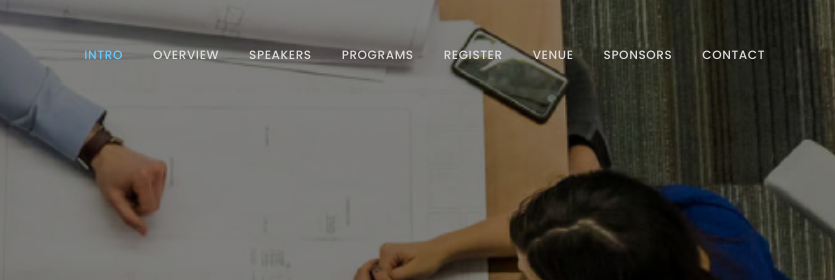
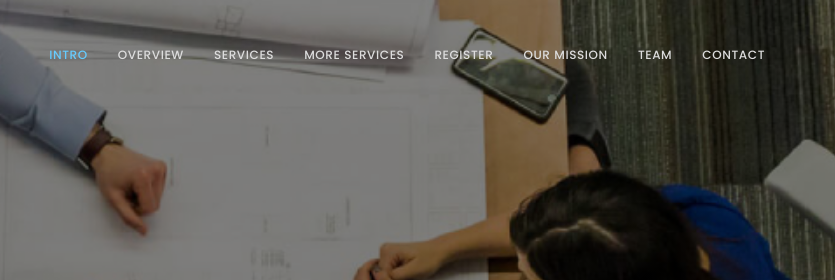
Before and after one commit to utfindia/charted-accountant, a plain HTML site: page index.html in a window 1280 px wide. Shown: the top 280 px of the page, 445-1280 px from the left. Drawn offline with Linux system fonts and the light colour scheme.

Commit message:
changed team image and header

```diff
--- a/index.html
+++ b/index.html
@@ -121,11 +121,11 @@ http://www.templatemo.com/tm-486-new-event
      			<ul class="nav navbar-nav navbar-right">
      				<li><a href="#intro" class="smoothScroll">Intro</a></li>
      				<li><a href="#overview" class="smoothScroll">Overview</a></li>
-     				<li><a href="#speakers" class="smoothScroll">Speakers</a></li>
-     				<li><a href="#program" class="smoothScroll">Programs</a></li>
+     				<li><a href="#speakers" class="smoothScroll">Services</a></li>
+     				<li><a href="#program" class="smoothScroll">More Services</a></li>
      				<li><a href="#register" class="smoothScroll">Register</a></li>
-     				<li><a href="#venue" class="smoothScroll">Venue</a></li>
-     				<li><a href="#sponsors" class="smoothScroll">Sponsors</a></li>
+     				<li><a href="#venue" class="smoothScroll">Our mission</a></li>
+     				<li><a href="#sponsors" class="smoothScroll">Team</a></li>
      				<li><a href="#contact" class="smoothScroll">Contact</a></li>
      			</ul>
 
@@ -719,7 +719,7 @@ http://www.templatemo.com/tm-486-new-event
     			</div>
 
     			<div class="wow fadeInUp col-md-3 col-sm-6 col-xs-6" data-wow-delay="0.3s">
-    				<img src="images/photo.jpg" class="img-responsive" alt="sponsors">
+    				<img src="images/team-image-1.jpg" class="img-responsive" alt="sponsors">
     				<h4>M. Venkatachalam</h4>
     				<h6>B.Sc. FCA</h6>
     			</div>
```
Also changed, not shown: images/team-image-1.jpg (added).
